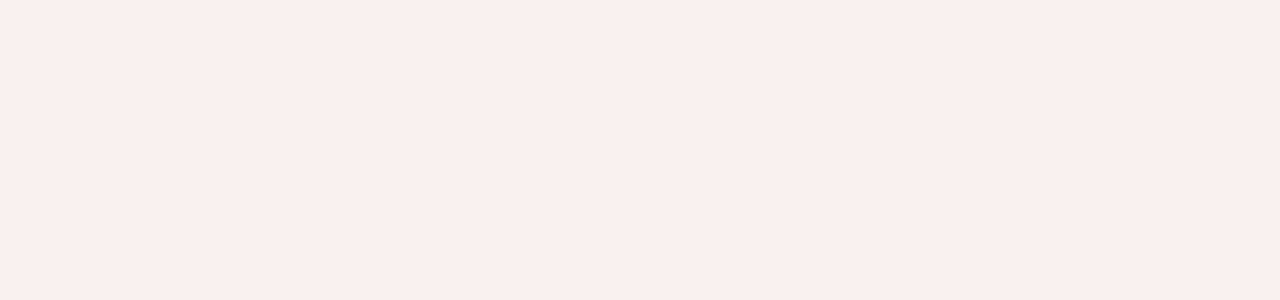
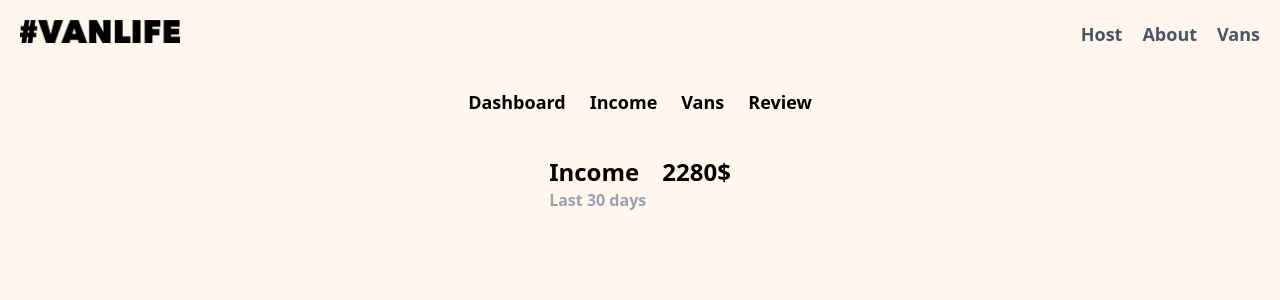
Before and after one commit to bmehdib/vanlife, a React (Vite) app: page /Host/Income in a window 1280 px wide. Before the commit this address had no page. Shown: the top 300 px of the page. Built offline with nearby package versions, Linux system fonts and the light colour scheme; what miragejs would draw is missing.

Commit message:
fixing some routes

```diff
--- a/src/components/Dashboard.tsx
+++ b/src/components/Dashboard.tsx
@@ -4,8 +4,8 @@ export default function Dashboard() {
       <section>
         <div className="mx-auto text-center bg-orange-200 p-2 rounded-2xl">
           <h2 className="text-2xl font-bold">WELCOME!</h2>
-          <p className="font-bold">Income Last 30 Days</p>
-          <p className="text-2xl font-bold">$2,260</p>
+          {/* <p className="font-bold">Income Last 30 Days</p> */}
+          {/* <p className="text-2xl font-bold">$2,260</p>
         </div>
       </section>
       <section>
@@ -13,7 +13,7 @@ export default function Dashboard() {
           <p className="text-2xl font-bold p-2">Review Score :</p>
           <p className="text-3xl font-bold bg-amber-300 rounded-2xl p-2">
             5.0/5
-          </p>
+          </p> */}
         </div>
       </section>
     </>
--- /dev/null
+++ b/src/components/Income.tsx
@@ -0,0 +1,14 @@
+export default function Income() {
+  return (
+    <section>
+      <header className="flex justify-center mt-5 gap-4">
+        <div>
+          <h2 className="text-2xl font-bold">Income</h2>
+          <p className="font-bold text-gray-400">Last 30 days</p>
+        </div>
+        <p className="text-2xl font-bold">2280$</p>
+      </header>
+      <main></main>
+    </section>
+  );
+}
--- a/src/main.tsx
+++ b/src/main.tsx
@@ -5,19 +5,21 @@ import AboutPage from "./pages/AboutPage";
 import VansPage from "./pages/VansPage";
 import Layout from "./pages/Layout";
 import Host from "./pages/Host";
+import Van from "./components/Van";
+import Income from "./components/Income";
 import Dashboard from "./components/Dashboard";
-import Van from "./components/Van";
 createRoot(document.getElementById("root")!).render(
   <section className="h-dvh overflow-x-hidden flex flex-col">
     <BrowserRouter>
       <Routes>
         <Route element={<Layout />}>
           <Route path="/" element={<HomePage />} />
-          <Route path="/about" element={<AboutPage />} />
-          <Route path="/vanspage" element={<VansPage />} />
-          <Route path="/vanspage/:id" element={<Van />} />
-          <Route path="/Host" element={<Host />}>
-            <Route path="/Host/Dashboard" element={<Dashboard />} />
+          <Route path="about" element={<AboutPage />} />
+          <Route path="vanspage" element={<VansPage />} />
+          <Route path="vanspage/:id" element={<Van />} />
+          <Route path="Host" element={<Host />}>
+            <Route path="/Host" element={<Dashboard />} />
+            <Route path="Income" element={<Income />} />
           </Route>
         </Route>
       </Routes>
--- a/src/pages/Header.tsx
+++ b/src/pages/Header.tsx
@@ -10,7 +10,7 @@ export default function Header() {
           </Link>
         </div>
         <div className="flex gap-5 text-lg font-bold text-gray-600">
-          <Link to={"/Host"}>Host</Link>
+          <Link to={"/Host/Dashboard"}>Host</Link>
           <Link to={"/about"}>About</Link>
           <Link to={"/vanspage"}>Vans</Link>
         </div>
--- a/src/pages/Host.tsx
+++ b/src/pages/Host.tsx
@@ -1,14 +1,22 @@
-import { Outlet } from "react-router";
-
+import { Link, Outlet } from "react-router";
+import Dashboard from "../components/Dashboard";
 export default function Host() {
   return (
     <section className="bg-orange-50 w-full p-5 flex flex-col h-full gap-5">
       <header className="w-full">
         <nav className="w-full flex justify-center gap-6 text-lg font-bold">
-          <p>Dashboard</p>
-          <p>Income</p>
-          <p>Vans</p>
-          <p>Review</p>
+          <Link to={"/Host"}>
+            <p>Dashboard</p>
+          </Link>
+          <Link to={"/Host/Income"}>
+            <p>Income</p>
+          </Link>
+          <Link to={"/Host/Dashboard"}>
+            <p>Vans</p>
+          </Link>
+          <Link to={"/Host/Dashboard"}>
+            <p>Review</p>
+          </Link>
         </nav>
       </header>
       <Outlet />
```
